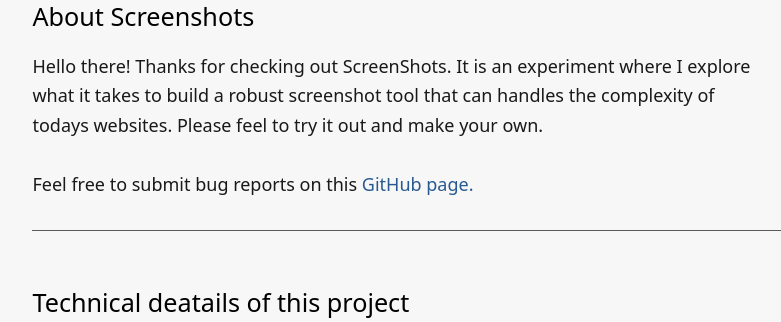
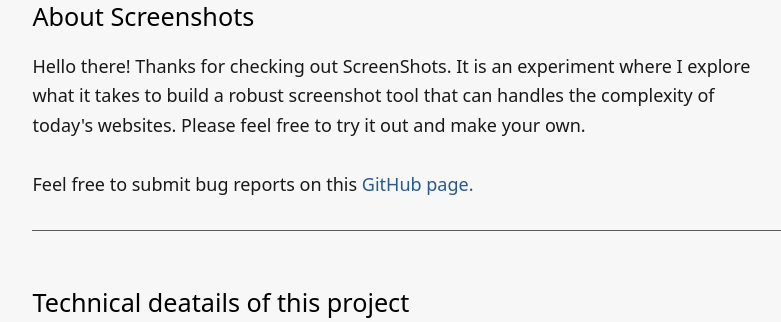
Before and after one commit to simplecto/screenshots, a Django app: page /about in a window 1280 px wide. Shown: the part 116-438 px from the top of the page, without its empty margins (198-979 px from the left). Run offline with Django 3.2, Linux system fonts and the light colour scheme; parts of the project's set-up code (start-up, migrations or seed data) failed here and were passed over.

Commit message:
speeling.

```diff
--- a/src/shots/templates/about.html
+++ b/src/shots/templates/about.html
@@ -10,13 +10,13 @@
 <p>
     Hello there! Thanks for checking out ScreenShots. It is an experiment
     where I explore what it takes to build a robust screenshot tool
-    that can handles the complexity of todays websites. Please feel
+    that can handles the complexity of today's websites. Please feel free
     to try it out and make your own.
 </p>
 
 <p>
     Feel free to submit bug reports on this
-    <a href="https://github.com/undernewmanagement/screenshots/issues"
+    <a href="https://github.com/simplecto/screenshots/issues"
         title="File issues with the screenshot tool here.">GitHub page.</a>
 </p>
 
```
